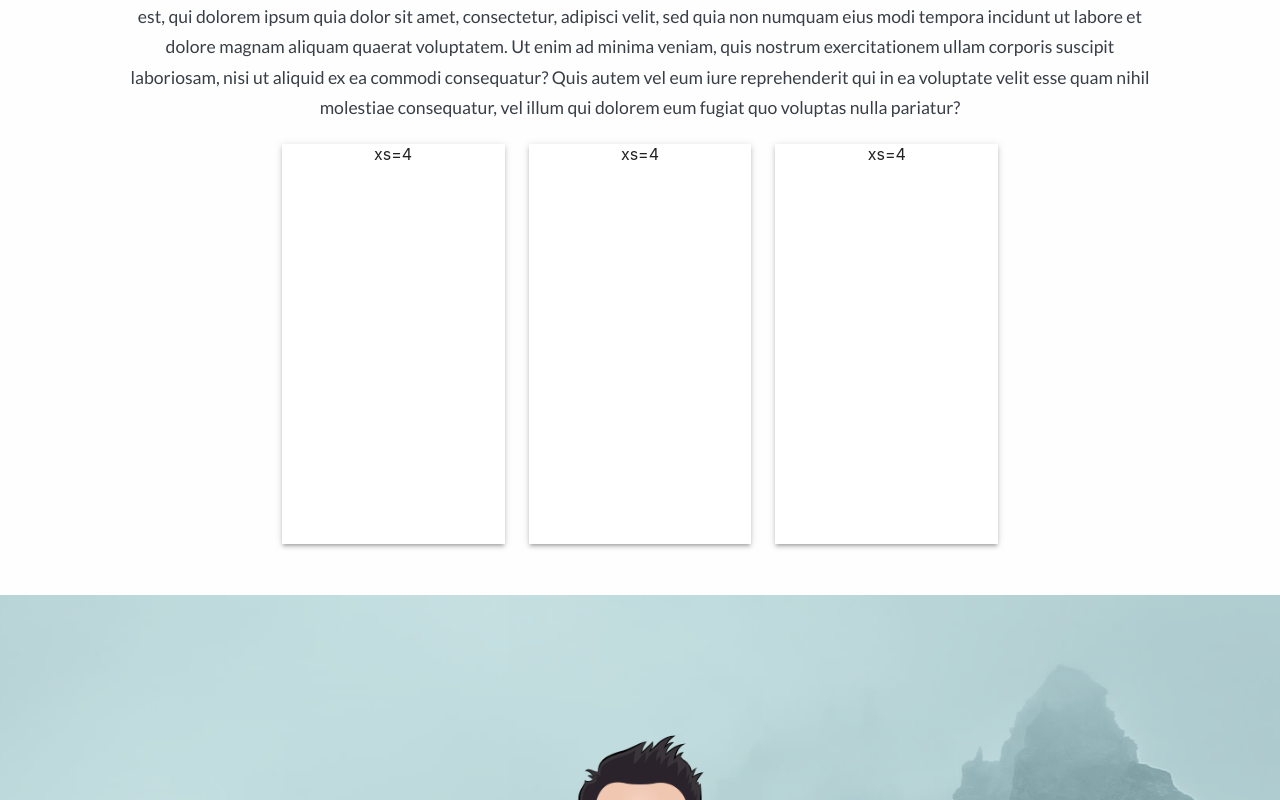
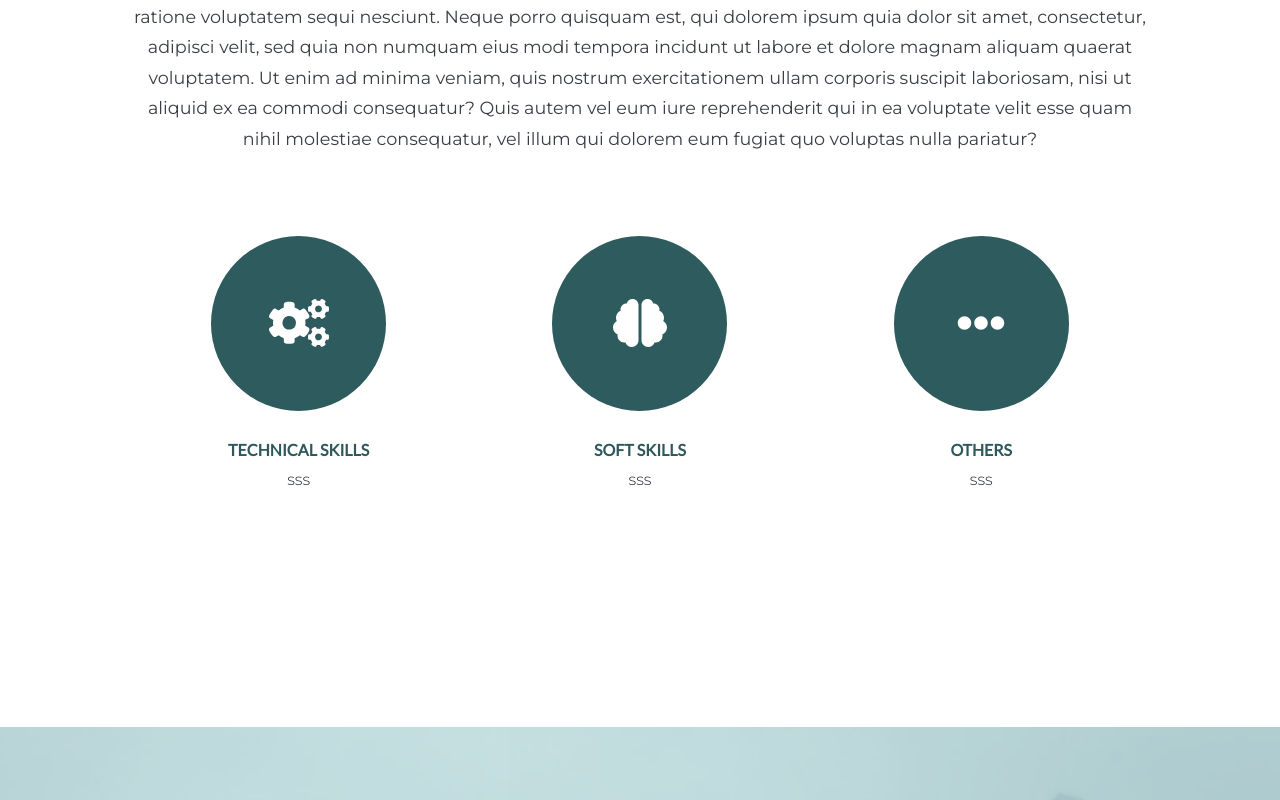
Before and after one commit to dejongyeong/web-portfolio, a React (Create React App) app: page / in a window 1280 px wide. Shown: the part 1040-1840 px from the top of the page. Built offline with nearby package versions, Linux system fonts and the light colour scheme.

Commit message:
new design for skills section #4

```diff
--- a/src/components/About.js
+++ b/src/components/About.js
@@ -1,12 +1,18 @@
-import { Grid, makeStyles, Paper, Typography } from '@material-ui/core';
+import { Grid, makeStyles, Typography } from '@material-ui/core';
 import React from 'react';
+import { FontAwesomeIcon } from '@fortawesome/react-fontawesome';
+import {
+  faCogs,
+  faBrain,
+  faEllipsisH,
+} from '@fortawesome/free-solid-svg-icons';
 
 const useStyles = makeStyles((theme) => ({
   root: {
     flexGrow: 1,
   },
   wrapper: {
-    backgroundColor: '#fefefe',
+    backgroundColor: '#ffffff',
     height: '100%',
     width: 'auto',
     margin: '0 auto',
@@ -19,21 +25,30 @@ const useStyles = makeStyles((theme) => ({
     height: '90%',
     textAlign: 'center',
     margin: '3% auto 0 auto',
+    [theme.breakpoints.down('lg')]: {
+      margin: '10% auto 0 auto',
+    },
     '& h3': {
       paddingTop: '3%',
       paddingBottom: '1.5%',
       color: '#2e585d',
       fontWeight: '600',
       letterSpacing: '3px',
-      animation: `$aboutEffect 2000ms ${theme.transitions.easing.easeInOut}`,
+      [theme.breakpoints.up('xl')]: {
+        animation: `$aboutEffect 2000ms ${theme.transitions.easing.easeInOut}`,
+      },
     },
+  },
+  '@keyframes aboutEffect': {
+    '0%': { transform: 'translate3d(0, -50px, 0)' },
+    '100%': { transform: 'translate3d(0, 0, 0)' },
   },
   describe: {
     margin: '1% auto 2% auto',
     '& p': {
       lineHeight: '1.9rem',
       fontSize: '1.1rem',
-      fontFamily: 'Lato, sans-serif',
+      fontFamily: 'Montserrat, sans-serif',
       color: '#393e46',
       fontWeight: '400',
     },
@@ -43,34 +58,57 @@ const useStyles = makeStyles((theme) => ({
     display: 'flex',
     justifyContent: 'center',
     marginBottom: '5%',
-    [theme.breakpoints.down('lg')]: {
-      marginTop: '4%',
+    marginTop: '3%',
+    [theme.breakpoints.down('xl')]: {
+      marginTop: '8%',
       marginBottom: '8%',
     },
     [theme.breakpoints.down('md')]: {
-      marginTop: '6%',
+      marginTop: '9%',
       marginBottom: '10%',
     },
   },
   paperWrap: {
+    width: '100%',
     margin: '0 auto',
-    [theme.breakpoints.between('xs', '768')]: {
-      width: '50%',
-    },
-    [theme.breakpoints.between('lg', '1023')]: {
-      width: '100%',
-    },
-    width: '70%',
   },
   paper: {
-    // border: '1px solid rgb(182 211 213)',
-    height: '400px',
-    //boxShadow: '1px 1px 3px #393e46',
-    borderRadius: '0',
+    alignItems: 'center',
+    display: 'flex',
+    justifyContent: 'center',
+    margin: '0 auto 15% auto',
   },
-  '@keyframes aboutEffect': {
-    '0%': { transform: 'translate3d(0, -50px, 0)' },
-    '100%': { transform: 'translate3d(0, 0, 0)' },
+
+  aboutIcons: {
+    width: '175px',
+    paddingBottom: '175px',
+    borderRadius: '50%',
+    backgroundColor: '#2e5b5d',
+    position: 'relative',
+    color: '#ffffff',
+  },
+  iconsContent: {
+    position: 'absolute',
+    top: '50%',
+    left: '50%',
+    transform: 'translate(-50%, -50%)',
+    textAlign: 'center',
+  },
+  skillsTitle: {
+    margin: '15% auto 3% auto',
+    color: '#2e585b',
+    fontSize: '1rem',
+    fontFamily: 'Lato, san-serif',
+    textTransform: 'uppercase',
+    fontWeight: 'bold',
+  },
+  skillsContent: {
+    '& p': {
+      color: '#222831',
+      fontSize: '1rem',
+      textAlign: 'center',
+      fontFamily: 'Montserrat, sans-serif',
+    },
   },
 }));
 
@@ -93,6 +131,7 @@ function About() {
     </Typography>
   );
 
+  // circle design - idea from brittany chiang website version 1
   return (
     <div className={classes.wrapper}>
       <div className={classes.container}>
@@ -100,21 +139,52 @@ function About() {
         <div className={classes.describe}>{description}</div>
         <div className={classes.skills}>
           <div className={classes.paperWrap}>
-            <Grid container className={classes.root} spacing={3}>
-              <Grid item lg={4} xs={12}>
-                <Paper elevation={3} className={classes.paper} square={false}>
-                  xs=4
-                </Paper>
+            <Grid container className={classes.root} spacing={0}>
+              <Grid item xl={4} xs={12} className={classes.paper}>
+                <div style={{ display: 'block' }}>
+                  <div className={classes.aboutIcons}>
+                    <div className={classes.iconsContent}>
+                      <FontAwesomeIcon icon={faCogs} size="3x" />
+                    </div>
+                  </div>
+                  <Typography variant="h6" className={classes.skillsTitle}>
+                    Technical Skills
+                  </Typography>
+                  <div className={classes.skillsContent}>
+                    <Typography variant="body1">sss</Typography>
+                  </div>
+                </div>
               </Grid>
-              <Grid item lg={4} xs={12}>
-                <Paper square={false} elevation={3} className={classes.paper}>
-                  xs=4
-                </Paper>
+              <Grid item xl={4} xs={12} className={classes.paper}>
+                <div style={{ display: 'block' }}>
+                  <div className={classes.aboutIcons}>
+                    <div className={classes.iconsContent}>
+                      <FontAwesomeIcon icon={faBrain} size="3x" />
+                    </div>
+                  </div>
+                  <Typography variant="h6" className={classes.skillsTitle}>
+                    Soft Skills
+                  </Typography>
+                  <div className={classes.skillsContent}>
+                    <Typography variant="body1">sss</Typography>
+                  </div>
+                </div>
               </Grid>
-              <Grid item lg={4} xs={12}>
-                <Paper square={false} elevation={3} className={classes.paper}>
-                  xs=4
-                </Paper>
+              <Grid item xl={4} xs={12} className={classes.paper}>
+                <div style={{ display: 'block' }}>
+                  <div className={classes.aboutIcons}>
+                    <div className={classes.iconsContent}>
+                      {' '}
+                      <FontAwesomeIcon icon={faEllipsisH} size="3x" />
+                    </div>
+                  </div>
+                  <Typography variant="h6" className={classes.skillsTitle}>
+                    Others
+                  </Typography>
+                  <div className={classes.skillsContent}>
+                    <Typography variant="body1">sss</Typography>
+                  </div>
+                </div>
               </Grid>
             </Grid>
           </div>
--- a/src/components/MobileMenu.js
+++ b/src/components/MobileMenu.js
@@ -139,7 +139,7 @@ export default function MobileMenu(props) {
           //Error coming from material ui transition component
           //Issue of findDomNode deprecated in StrictMode: https://stackoverflow.com/questions/61220424/material-ui-drawer-finddomnode-is-deprecated-in-strictmode
           //Will not see this error in production, could remove variant or remove StrictMode in index.js if not required
-          //variant="persistent"
+          //npm install @material-ui/core@next (v5) will resolve this issue
         >
           {mobileMenu}
         </SwipeableDrawer>
--- a/src/components/SocialIcons.js
+++ b/src/components/SocialIcons.js
@@ -31,10 +31,16 @@ export default function SocialIcons() {
 
   return (
     <div className={styles.social}>
-      <Grid container justify="center" spacing={3} alignItems="center">
+      <Grid
+        container
+        justify="center"
+        spacing={3}
+        alignItems="center"
+        direction="row"
+      >
         {links.map((text, index) => (
           // key is required for react!!
-          <Grid item xs={3} key={text}>
+          <Grid item xs={4} key={text}>
             <a href={text} target="blank">
               <FontAwesomeIcon icon={linksIcon[index]} size="lg" swapOpacity />
             </a>
```
